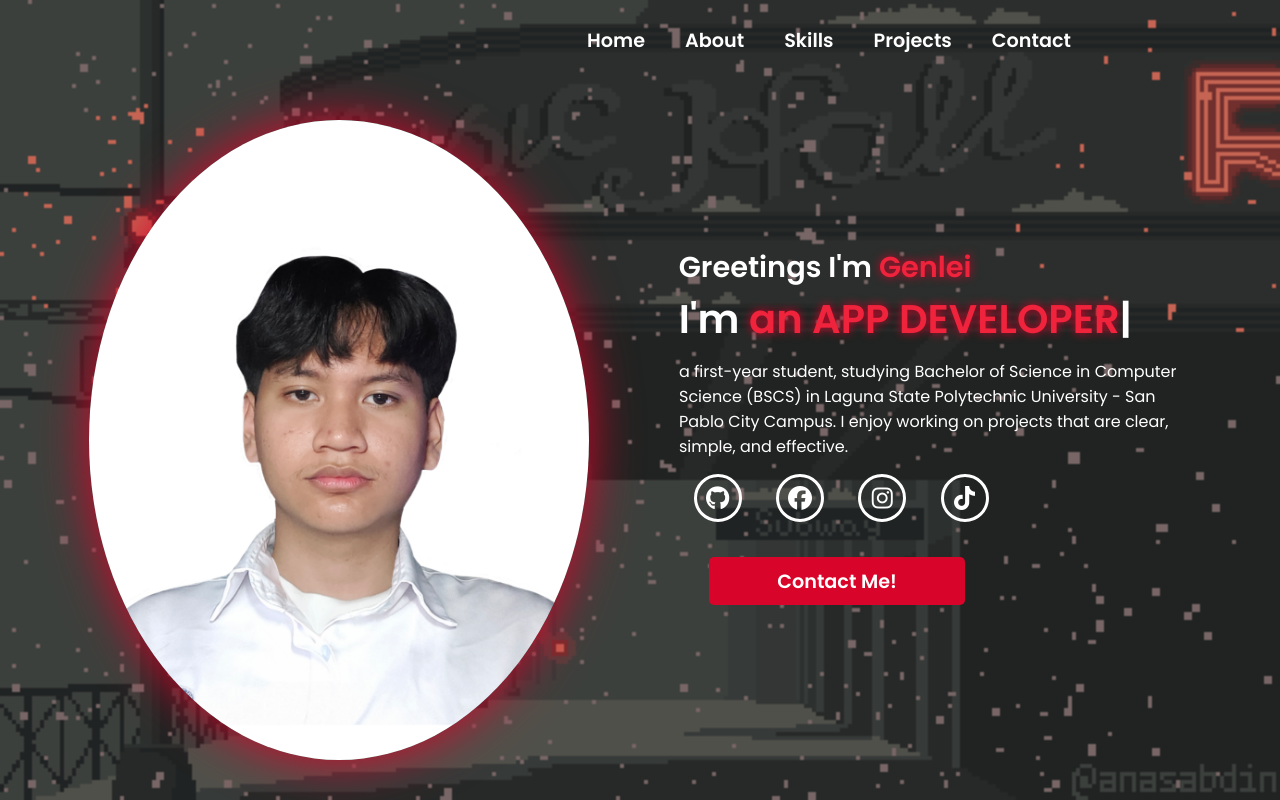
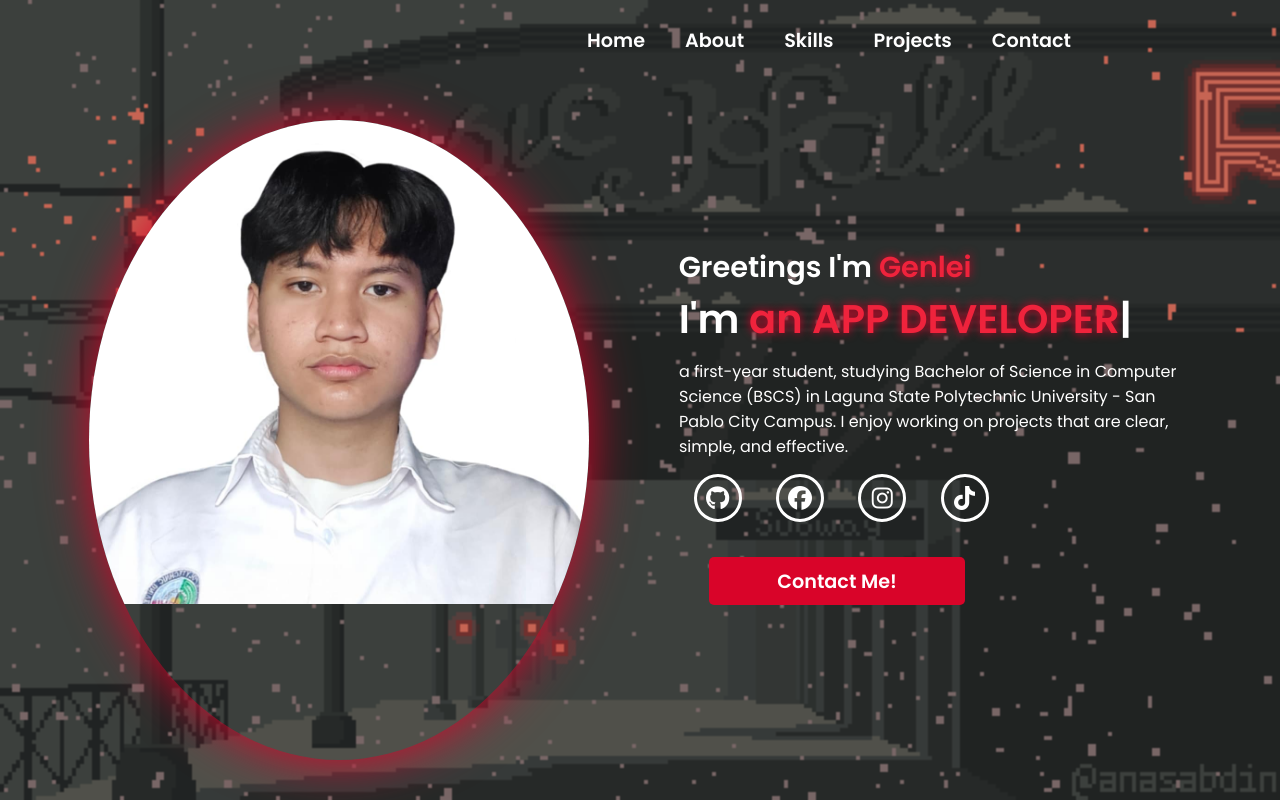
Before and after one commit to Genlei-Minimirito/Genlei.github.io, a website: page index.html in a window 1280 px wide. Drawn offline with nearby package versions, Linux system fonts and the light colour scheme.

Commit message:
Update index.html

```diff
--- a/index.html
+++ b/index.html
@@ -47,7 +47,7 @@
         <div class="main-container">
             <div class="image" data-aos="zoom-out" data-aos-duration="3000" >
 
-                <img src="pic/profile1.png" alt="" >
+                <img src="pic/profile.jpg" alt="" >
 
 
             </div>
```
